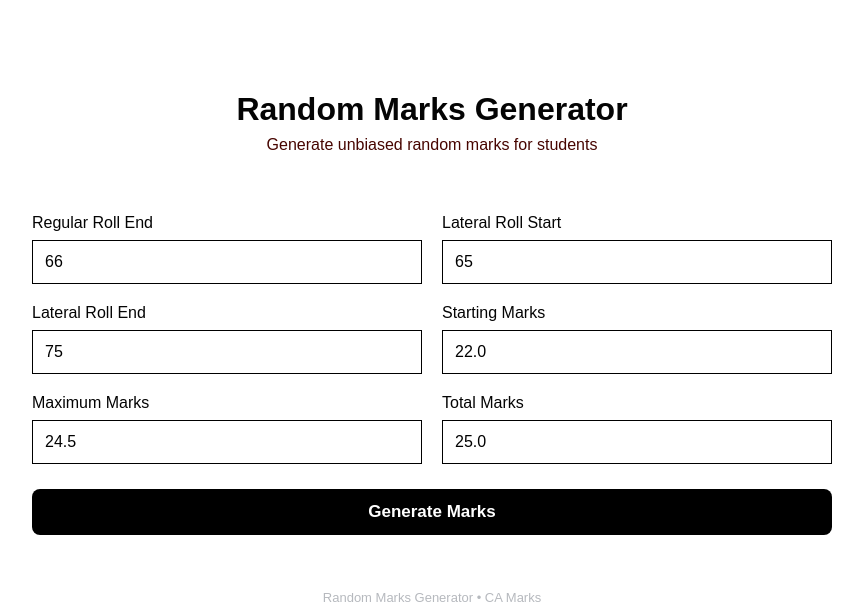
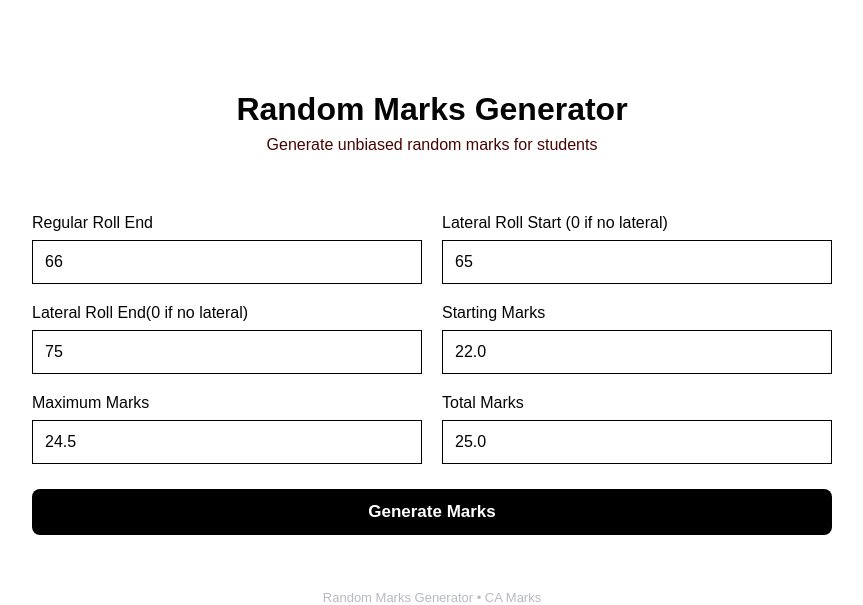
Before and after one commit to masedur-ece/random-makrs, a Flask app: page / in a window 1280 px wide. Shown: the top 605 px of the page, without its empty margins (208-1071 px from the left). Run offline with Flask 3, Linux system fonts and the light colour scheme.

Commit message:
Update index.html

```diff
--- a/templates/index.html
+++ b/templates/index.html
@@ -223,7 +223,7 @@
 
                 <div class="field">
 
-                    <label>Lateral Roll Start</label>
+                    <label>Lateral Roll Start (0 if no lateral) </label>
 
                     <input
                         type="number"
@@ -240,7 +240,7 @@
 
                 <div class="field">
 
-                    <label>Lateral Roll End</label>
+                    <label>Lateral Roll End(0 if no lateral)</label>
 
                     <input
                         type="number"
```
